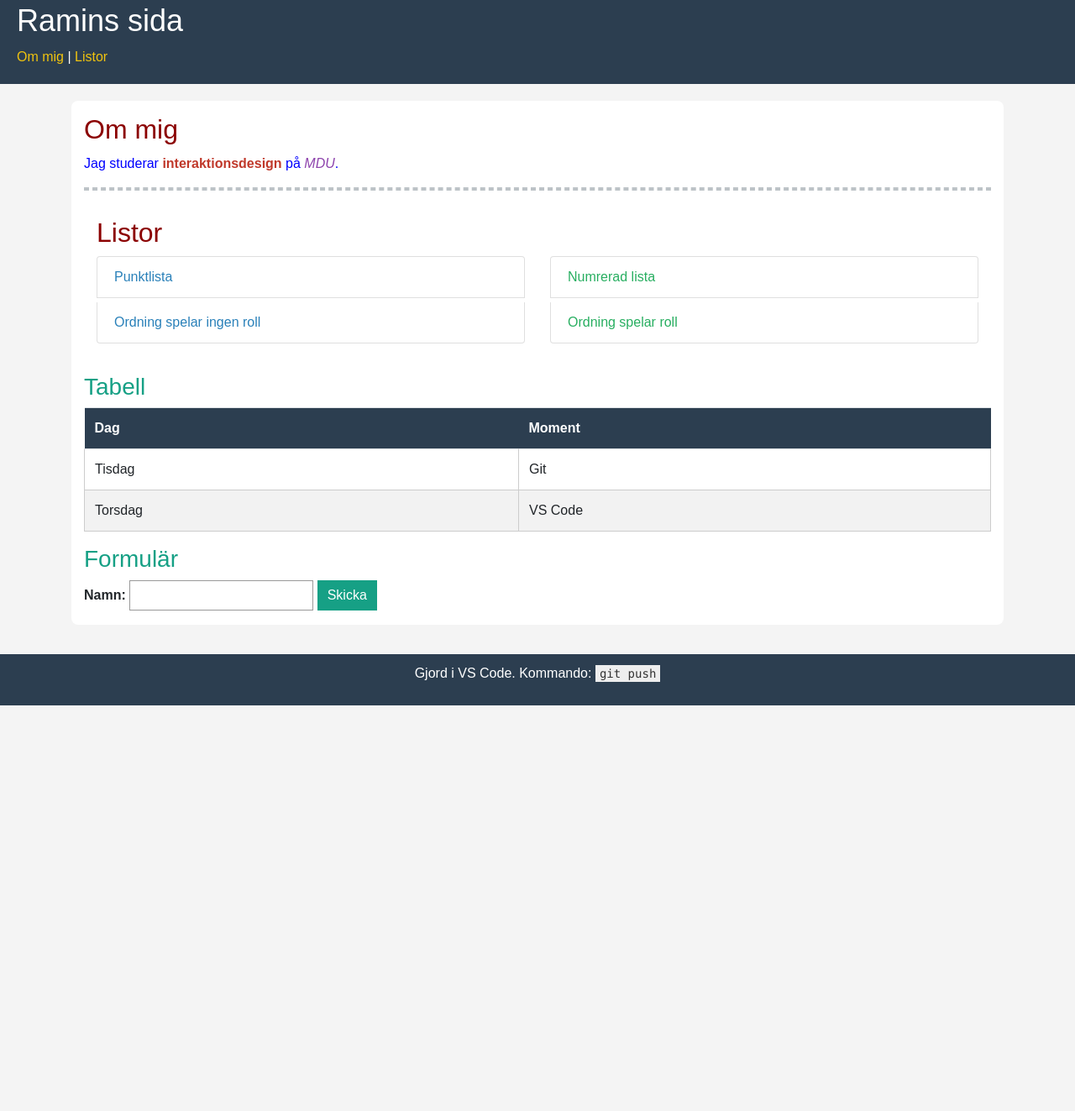
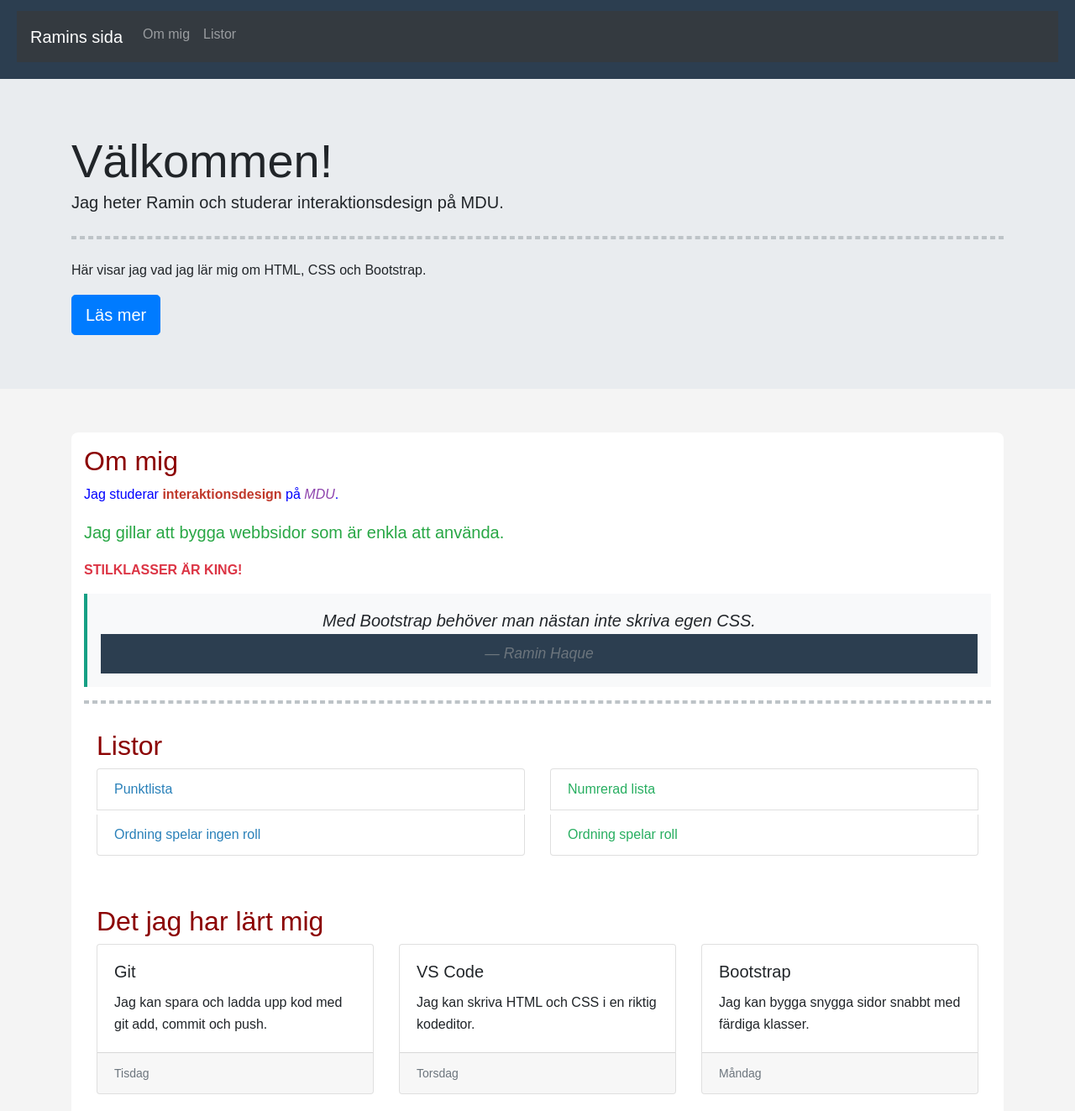
Before and after one commit to raminhaque/webbsida, a plain HTML site: page index.html in a window 1280 px wide. Shown: the part 17-1340 px from the top of the page at 84% size. Before the commit the page ends 857 px from the top, so only its background shows below. Drawn offline with nearby package versions, Linux system fonts and the light colour scheme.

Commit message:
Labb 2.1.2: navbar, jumbotron, cards och typografi

```diff
--- a/index.html
+++ b/index.html
@@ -12,17 +12,39 @@
 </head>
 <body>
     <header>
-  <h1>Ramins sida</h1>
-  <nav>
-    <a href="#om">Om mig</a> |
-    <a href="#lista">Listor</a>
+  <nav class="navbar navbar-expand-lg navbar-dark bg-dark">
+    <a class="navbar-brand" href="#">Ramins sida</a>
+    <button class="navbar-toggler" type="button" data-toggle="collapse" data-target="#meny" aria-controls="meny" aria-expanded="false" aria-label="Visa meny">
+      <span class="navbar-toggler-icon"></span>
+    </button>
+    <div class="collapse navbar-collapse" id="meny">
+      <ul class="navbar-nav">
+        <li class="nav-item"><a class="nav-link" href="#om">Om mig</a></li>
+        <li class="nav-item"><a class="nav-link" href="#lista">Listor</a></li>
+      </ul>
+    </div>
   </nav>
 </header>
+<div class="jumbotron jumbotron-fluid">
+  <div class="container">
+    <h1 class="display-4">Välkommen!</h1>
+    <p class="lead">Jag heter Ramin och studerar interaktionsdesign på MDU.</p>
+    <hr class="my-4">
+    <p>Här visar jag vad jag lär mig om HTML, CSS och Bootstrap.</p>
+    <a class="btn btn-primary btn-lg" href="#om" role="button">Läs mer</a>
+  </div>
+</div>
 
 <main class="container">
   <section id="om">
     <h2>Om mig</h2>
     <p style="color: blue">Jag studerar <strong>interaktionsdesign</strong> på <em>MDU</em>.</p>
+    <p class="lead text-success">Jag gillar att bygga webbsidor som är enkla att använda.</p>
+<p class="text-uppercase font-weight-bold text-danger">Stilklasser är king!</p>
+<blockquote class="blockquote text-center bg-light p-3">
+  <p class="mb-0">Med Bootstrap behöver man nästan inte skriva egen CSS.</p>
+  <footer class="blockquote-footer">Ramin Haque</footer>
+</blockquote>
 
 
   <hr>
@@ -45,7 +67,33 @@
   </div>
 </section>
 
-  <h3>Tabell</h3>
+<section id="kort" class="my-4">
+  <h2>Det jag har lärt mig</h2>
+  <div class="card-deck">
+    <div class="card">
+      <div class="card-body">
+        <h5 class="card-title">Git</h5>
+        <p class="card-text">Jag kan spara och ladda upp kod med git add, commit och push.</p>
+      </div>
+      <div class="card-footer"><small class="text-muted">Tisdag</small></div>
+    </div>
+    <div class="card">
+      <div class="card-body">
+        <h5 class="card-title">VS Code</h5>
+        <p class="card-text">Jag kan skriva HTML och CSS i en riktig kodeditor.</p>
+      </div>
+      <div class="card-footer"><small class="text-muted">Torsdag</small></div>
+    </div>
+    <div class="card">
+      <div class="card-body">
+        <h5 class="card-title">Bootstrap</h5>
+        <p class="card-text">Jag kan bygga snygga sidor snabbt med färdiga klasser.</p>
+      </div>
+      <div class="card-footer"><small class="text-muted">Måndag</small></div>
+    </div>
+  </div>
+</section>
+<h3>Tabell</h3>
  <table class="table table-striped">
     <tr><th>Dag</th><th>Moment</th></tr>
     <tr><td>Tisdag</td><td>Git</td></tr>
```
